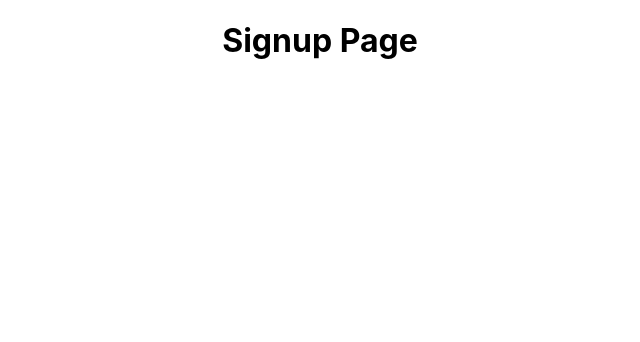
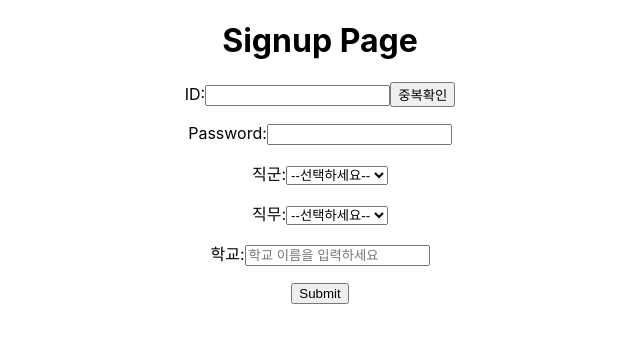
Before and after one commit to Rudals00/MadFolio, a React (Create React App) app in the folder my-app/: page /signup in a window 1280 px wide. Shown: the top 342 px of the page, without its empty margins (320-960 px from the left). Built offline with nearby package versions, Linux system fonts and the light colour scheme.

Commit message:
signup ing

```diff
--- a/my-app/package.json
+++ b/my-app/package.json
@@ -12,7 +12,7 @@
     "react": "^18.2.0",
     "react-dom": "^18.2.0",
     "react-router-dom": "^6.14.1",
-    "react-scripts": "5.0.1",
+    "react-scripts": "^5.0.1",
     "web-vitals": "^2.1.4"
   },
   "scripts": {
--- /dev/null
+++ b/my-app/src/components/signup.css
@@ -0,0 +1,4 @@
+form label {
+    display: block;
+    margin-bottom: 1em;
+  }
--- a/my-app/src/components/signup.js
+++ b/my-app/src/components/signup.js
@@ -1,10 +1,34 @@
-import React, { useState } from 'react';
-import '../App.css';
+import React, { useState ,useEffect} from 'react';
+import './signup.css';
 
 function Signup() {
   const [username, setUsername] = useState('');
   const [password, setPassword] = useState('');
+  const [job, setJob] = useState('');
+  const [duty, setDuty] = useState('');
+  const [search, setSearch] = useState('');
+  const [school, setSchool] = useState('');
+  const [schoolList, setSchoolList] = useState(['한양대학교','고려대학교','KAIST','숙명여자대학교','부산대학교','POSTEC','UNIST','성균관대학교'])
+  const [filteredSchools, setFilteredSchools] = useState([]);
 
+
+  useEffect(() => {
+    if (search.length === 0) {
+      setFilteredSchools([]);
+    } else {
+      setFilteredSchools(
+        schoolList.filter(school =>
+          school.toLowerCase().includes(search.toLowerCase())
+        )
+      );
+    }
+  }, [search, schoolList]);
+
+  const handleSchoolClick = (school) => {
+    setSchool(school);
+    setSearch(school);
+    setFilteredSchools([]);
+  }
   const handleSubmit = (event) => {
     event.preventDefault();
     // 여기서 username과 password를 사용하여 로그인 로직을 처리합니다.
@@ -12,9 +36,90 @@ function Signup() {
     console.log(`Logging in with username: ${username} and password: ${password}`);
   }
 
+  const handleUsernameCheck = () => {
+    console.log(`Checking if username: ${username} is available`);
+    // 여기서 백엔드 API를 호출하여 username이 사용 가능한지 검사합니다.
+    // ...
+  }
+
+  const renderDuties = () => {
+    switch(job) {
+      case 'developer':
+        return (
+          <>
+            <option value="front-end">프론트엔드</option>
+            <option value="back-end">백엔드</option>
+            <option value="full-stack">풀스택</option>
+          </>
+        );
+      case 'designer':
+        return (
+          <>
+            <option value="ui">UI</option>
+            <option value="ux">UX</option>
+            <option value="graphic">그래픽</option>
+          </>
+        );
+      case 'manager':
+        return (
+          <>
+            <option value="product">Product</option>
+            <option value="project">Project</option>
+            <option value="hr">HR</option>
+          </>
+        );
+      default:
+        return ;
+    }
+  }
+
   return (
     <div>
       <h1>Signup Page</h1>
+      <form onSubmit={handleSubmit}>
+        <label>
+          ID:
+          <input type="text" value={username} onChange={(e) => setUsername(e.target.value)} />
+        <button onClick={handleUsernameCheck}>중복확인</button>
+        </label>
+        <label>
+          Password:
+          <input type="password" value={password} onChange={(e) => setPassword(e.target.value)} />
+        </label>
+        <label>
+          직군:
+          <select value={job} onChange={(e) => setJob(e.target.value)}>
+            <option value="">--선택하세요--</option>
+            <option value="developer">개발자</option>
+            <option value="designer">디자이너</option>
+            <option value="manager">매니저</option>
+
+          </select>
+        </label>
+
+          <label>
+            직무:
+            <select value={duty} onChange={(e) => setDuty(e.target.value)}>
+              <option value="">--선택하세요--</option>
+              {renderDuties()}
+            </select>
+          </label>
+
+        <label>
+          학교:
+          <input type="text" value={search} onChange={(e) => setSearch(e.target.value)} placeholder="학교 이름을 입력하세요"/>
+          <div>
+            {filteredSchools.map((school, index) => (
+              <div key={index} onClick={() => handleSchoolClick(school)}>
+                {school}
+              </div>
+            ))}
+          </div>
+        </label>
+
+
+        <input type="submit" value="Submit" />
+      </form>
 
     </div>
   );
```
Also changed, not shown: 1 other file (tests, documents, lock files or other folders).
